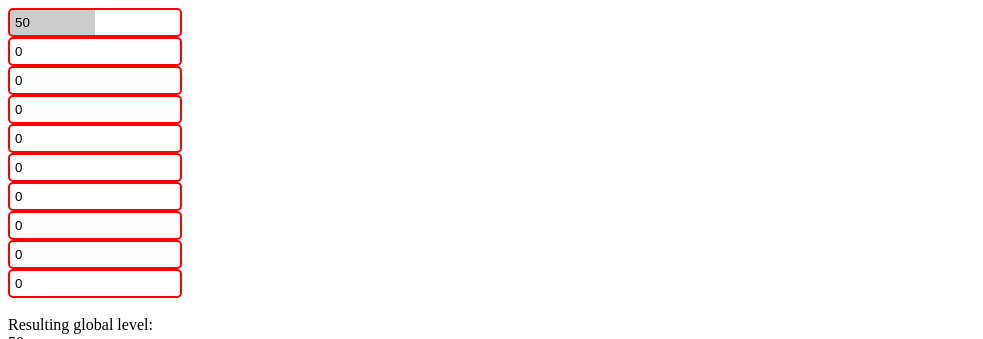
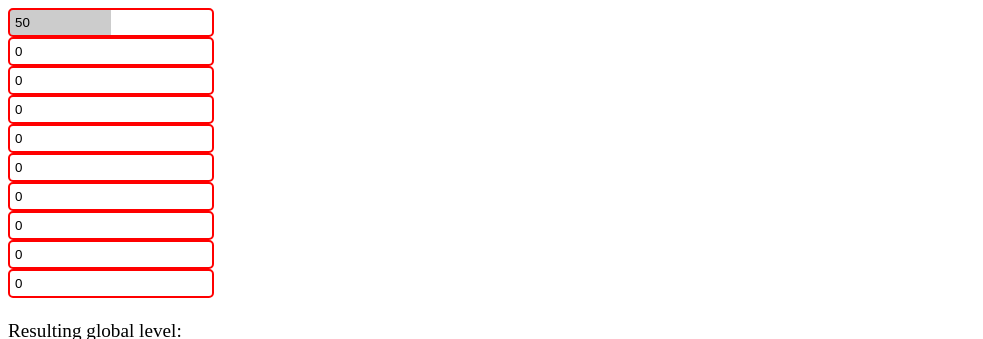
Before and after one commit to ljaouen/FA2023, a plain HTML site: page 1_step/index.html in a window 1280 px wide. Shown: the top 339 px of the page, without its empty margins (0-983 px from the left). Drawn offline with Linux system fonts and the light colour scheme.

Commit message:
Remove array of levels in controller.js (not needed after rewrite of computation engine)

```diff
--- a/1_step/controller.js
+++ b/1_step/controller.js
@@ -3,7 +3,6 @@
 const P0 = 2e-5; // Reference pressure in Pascal
 
 let soundPressureLevels = [50, 0, 0, 0, 0, 0, 0, 0, 0, 0]; // Sound pressure levels of 10 uncorrelated sound source in deciBel
-let L1, L2, L3, L4, L5, L6, L7, L8, L9; // Input elements for sound pressure level of each uncorrelated sound source
 let result_div;
 let result = 0;
 
--- a/1_step/index.html
+++ b/1_step/index.html
@@ -32,7 +32,7 @@
 
 <style scoped>
 html {
-  font-size: 16px;
+  font-size: 120%;
   /*background: linear-gradient(268.4deg,#FFC700 .22%,#39DD7B 29.61%,#22A2FF 65.58%,#A865FF 97.5%);*/
 }
 input {
@@ -61,9 +61,7 @@ input {
 <br>
 Resulting global level:<br>
 <span id="result"></span><br>
-<!--
-https://www.youtube.com/watch?v=sNL-jU8IBYc
--->
+
 
 The sound pressure levels of n non-correlated radiating sources characterized with pressures $p_i$ Pascal is
 \[
```
Also changed, not shown: 0_step/index.html (+1 -1 lines).
